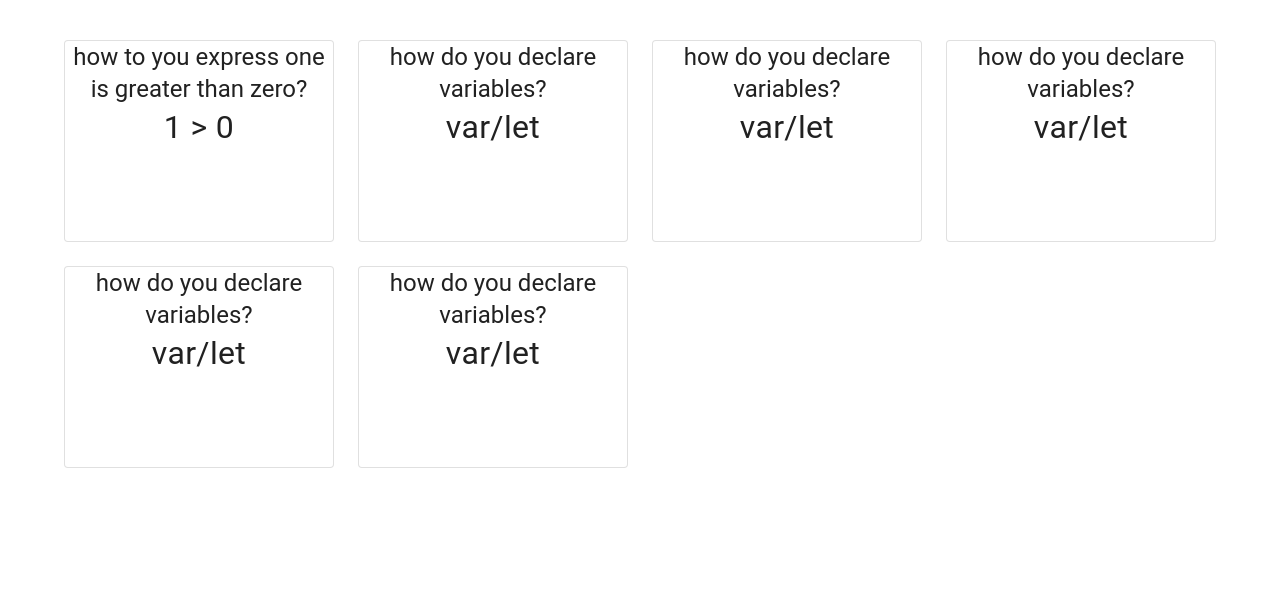
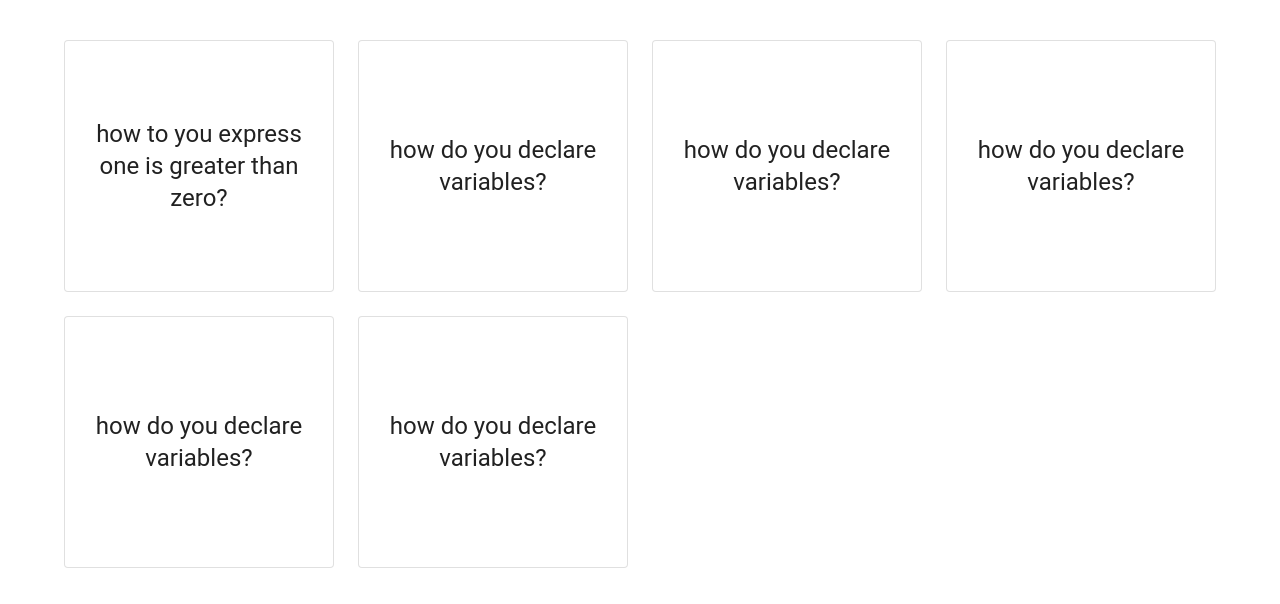
Before and after one commit to Esaucey/flash_cards, a React (Vite) app: page /js-quiz in a window 1280 px wide. Shown: the top 604 px of the page. Built offline with nearby package versions, Linux system fonts and the light colour scheme.

Commit message:
card flip added wip

```diff
--- a/src/components/JsCard.jsx
+++ b/src/components/JsCard.jsx
@@ -1,21 +1,28 @@
+/* eslint-disable no-unused-vars */
+/* eslint-disable react/prop-types */
 import React from 'react'
 import Box from '@mui/system/Box';
 import Card from '@mui/material/Card';
 import CardContent from '@mui/material/CardContent';
 import Typography from '@mui/material/Typography';
 import Grid from '@mui/system/Unstable_Grid';
+import { useState } from 'react'
 import { Container } from '@mui/material';
+import './cardFlip.css';
+
 
 export default function JsCard({ jsData }) {
+  const [ flip, setFlip ] = useState(false)
+
   return (
-    <Grid xs={2} sm={3} className="flip-card">
-      <Card variant="outlined" sx={{ minHeight: "200px" }}>
-          <CardContent sx={{ padding: "0" }} className="flip-card-front">
+    <Grid xs={2} sm={3}>
+      <Card variant="outlined" sx={{ minHeight: "250px" }} onClick={() => setFlip(!flip)} className={`card ${flip ? 'flip' : ''}`}>
+        <CardContent className="frontFlip">
           <Typography variant="h5">
             {jsData.question}
           </Typography>
         </CardContent>
-          <CardContent sx={{ padding: "0" }} className="flip-card-back">
+        <CardContent className="backFlip">
           <Typography sx={{ fontSize: "2em" }} variant="body2">
             {jsData.answer}
           </Typography>
--- /dev/null
+++ b/src/components/cardFlip.css
@@ -0,0 +1,24 @@
+.card {
+  display: flex;
+  justify-content: center;
+  align-items: center;
+  position: relative;
+  background-color: white;
+  transform-style: preserve-3d;
+  transform: perspective(1000px) rotateY(var(--rotate-y, 0));
+  transition: 250ms;;
+}
+
+.card.flip {
+  --rotate-y: 150deg;
+}
+
+.card .frontFlip, .card .backFlip {
+  position: absolute;
+  padding: 1rem;
+  backface-visibility: hidden;
+}
+
+.backFlip {
+  transform: rotateY(180deg);
+}
```
Also changed, not shown: src/pages/jsCardList.jsx (+4 -3 lines). Lines whose indentation alone changed are shown as unchanged.
